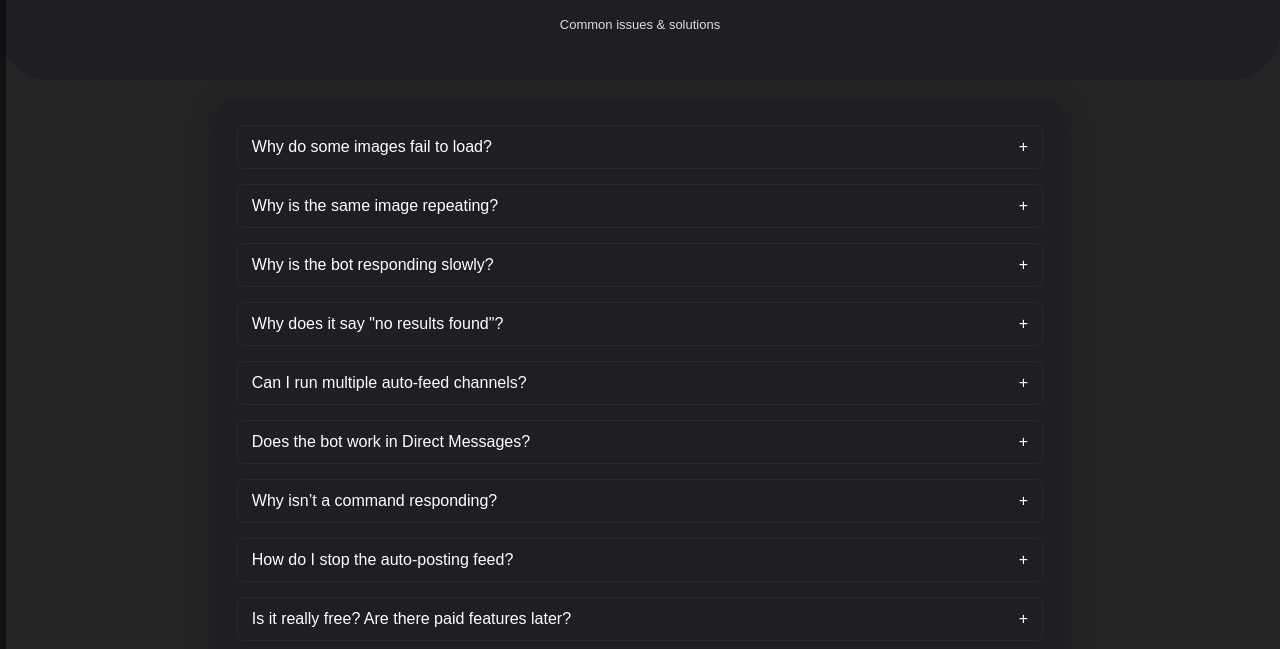
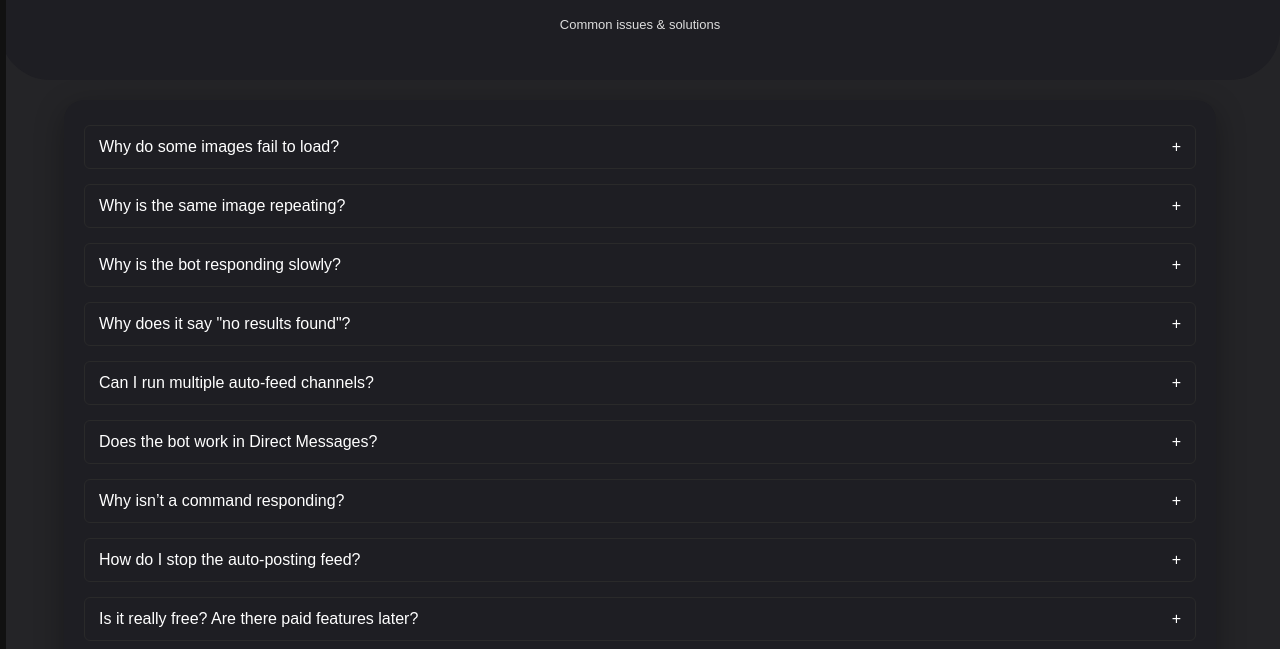
Before and after one commit to jwngsarswargiary069/jwngbot, a plain HTML site: page faq.html in a window 1280 px wide. Shown: the part 151-800 px from the top of the page. Drawn offline with Linux system fonts and the light colour scheme.

Commit message:
Update faq.html

```diff
--- a/faq.html
+++ b/faq.html
@@ -32,7 +32,7 @@
 </header>
 
 <div class="container" style="max-width: 90%">
-  <section class="faq">
+  <section class="faq" style="max-width: 100%">
 
     <details>
       <summary>Why do some images fail to load?</summary>
@@ -119,4 +119,5 @@ function toggleLegacy() {
 </script>
 
 </body>
+
 </html>
```
